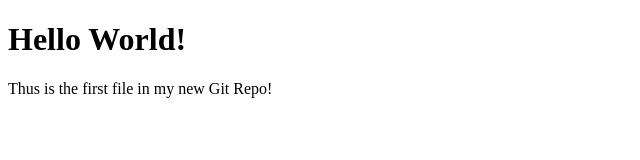
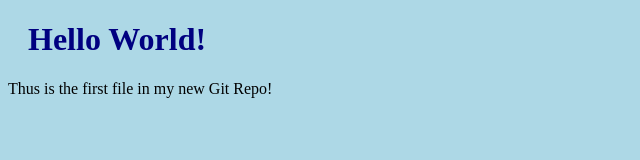
Before and after one commit to eduhwwh/vendas_wa, a plain HTML site: page index.html in a window 1280 px wide. Shown: the whole page, without its empty margins (0-640 px from the left). Drawn offline with Linux system fonts and the light colour scheme.

Commit message:
feat: cria um estilo  azul para a index.html  - Refs. 03

```diff
--- /dev/null
+++ b/bluestyle.css
@@ -0,0 +1,8 @@
+body{
+    background-color: lightblue;
+}
+
+h1{
+    color: navy;
+    margin-left: 20px;
+}
--- a/index.html
+++ b/index.html
@@ -3,6 +3,7 @@
 <head>
     <meta charset="UTF-8">
     <meta name="viewport" content="width=device-width, initial-scale=1.0">
+    <link rel="stylesheet" href="./bluestyle.css">
     <title>Hello World!</title>
 </head>
 <body>
```
